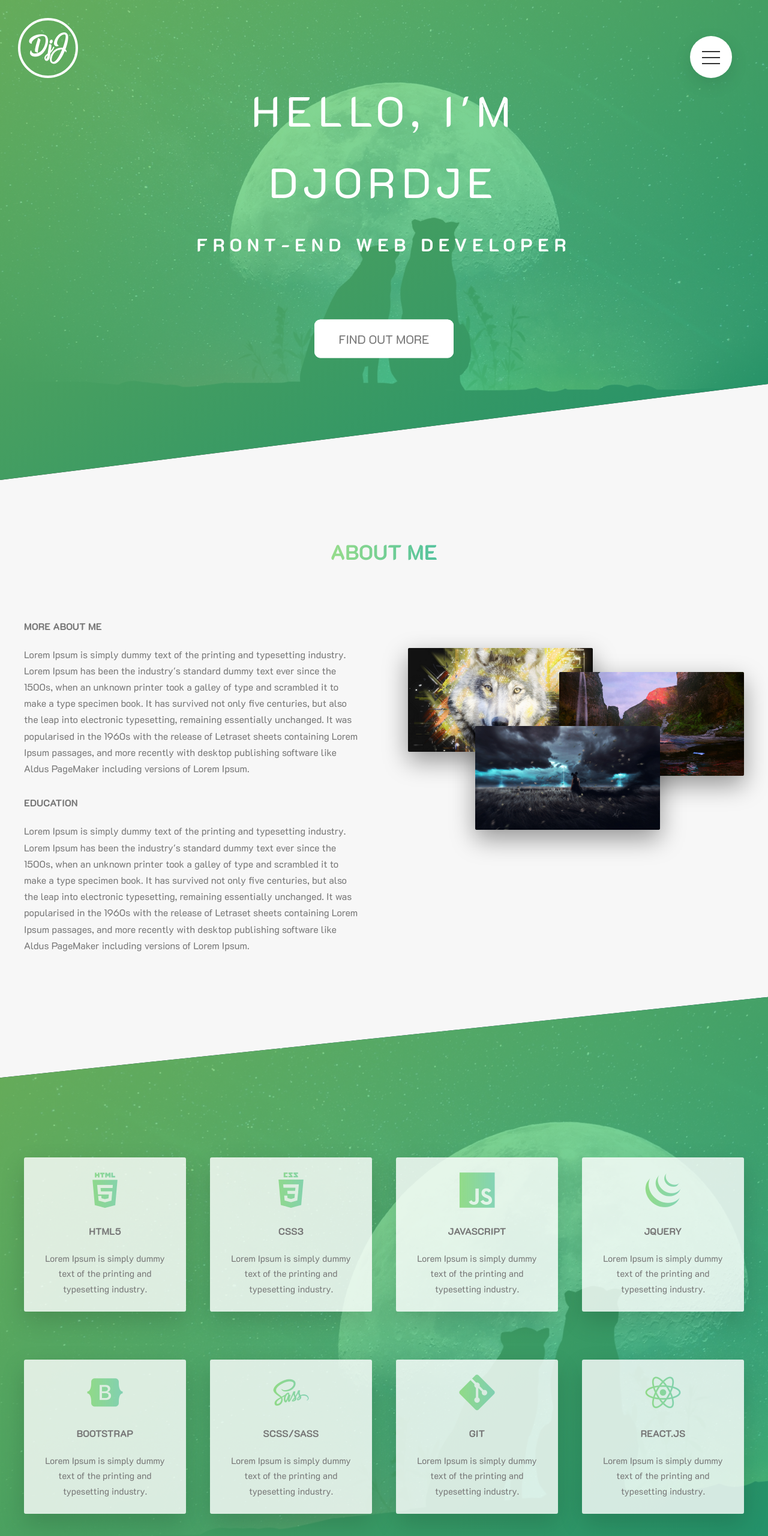
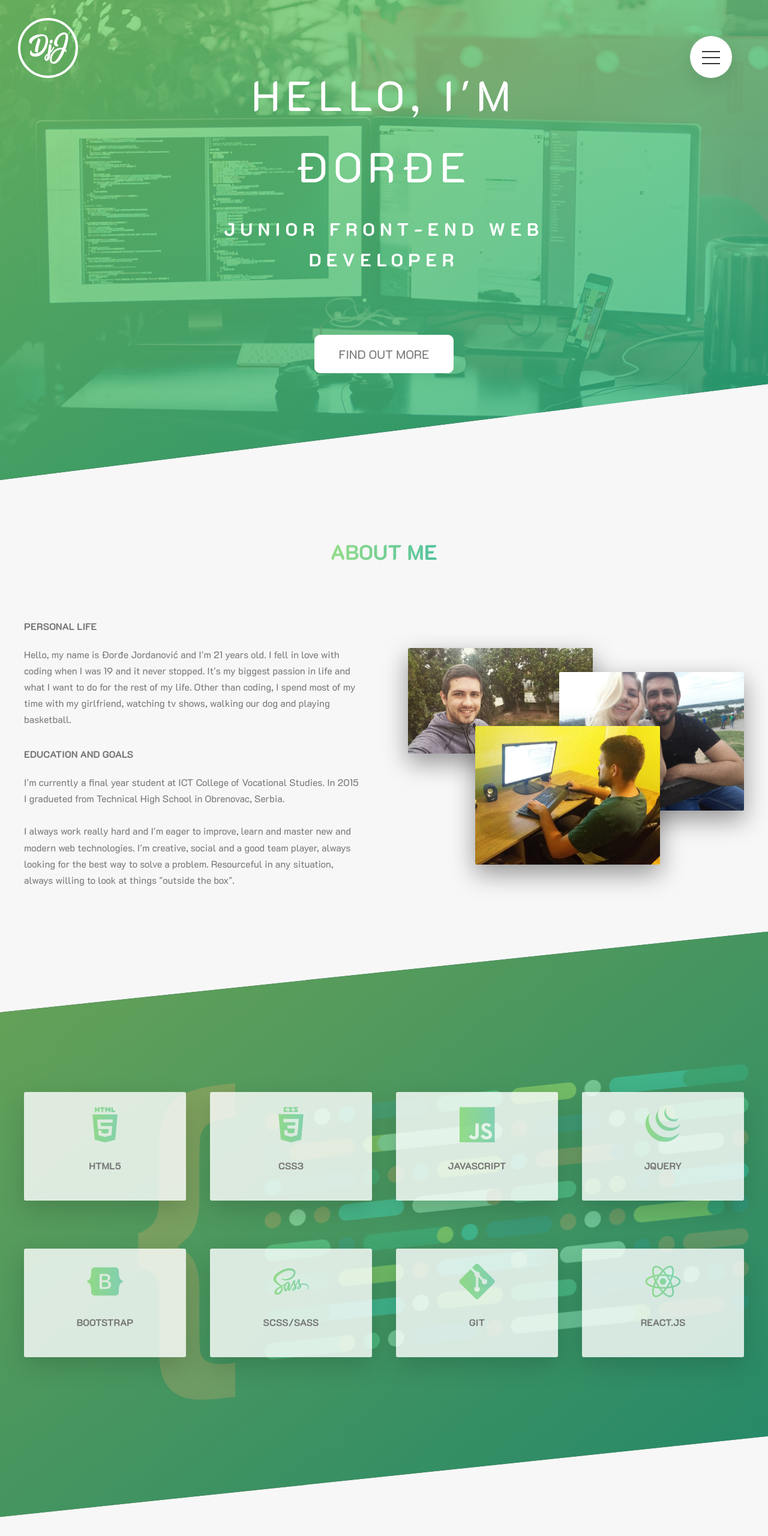
Before and after one commit to DjoleJ/My-portfolio, a plain HTML site: page index.html in a window 1280 px wide. Shown: the top 2560 px of the page at 60% size. Drawn offline with nearby package versions, Linux system fonts and the light colour scheme.

Commit message:
second commit

```diff
--- a/app.js
+++ b/app.js
@@ -0,0 +1,39 @@
+(function() {
+
+
+var html5String = 'Knowledge of HTML5, its modern concepts and semantic structure.';
+var css3String = 'Knowledge of CSS3, responsive design and its modern concepts like CSS Grid, Flexbox, animations and much more.';
+var javascriptString = 'Knowledge of Javascript and modern technologies like ES6, npm, webpack.';
+var jqueryString = 'Knowledge of the JavaScript library jQuery and its core DOM manipulation functionalities.';
+var bootstrapString = 'Knowledge of the front-end framework Bootstrap and its core functionalities like Grid System, responsive design, modal windows, carousels and much more.';
+var sassString = 'Knowledge of CSS preprocessors SCSS and SASS, and its advantages like nesting, variables, mixins, functions and more.';
+var gitString = 'Knowledge of version control system Git and GitHub, and its basic commands like adding, commiting, branching and pushing files to a remote repository.';
+var reactString = 'Basic knowledge of JavaScript framework React, and its components, structures, methods and workflow.';
+
+
+
+var strings = [html5String, css3String, javascriptString, jqueryString, bootstrapString, sassString, gitString, reactString]
+
+
+
+document.getElementById('skills').addEventListener('click', function(e) {
+
+    var target = e.target;
+
+    for(var i = 0; i < 8; i++) {
+
+        if(target.id == ('skill-box-'+(i+1)) || target.parentNode.id == ('skill-box-'+(i+1))) {
+
+            if(document.getElementById('skill-box-p-'+(i+1)).textContent == '' ) {
+                document.getElementById('skill-box-p-'+(i+1)).textContent = strings[i];
+            } else {
+                document.getElementById('skill-box-p-'+(i+1)).textContent = '';
+            }
+        }
+    }
+
+
+
+});
+
+})();
--- a/index.html
+++ b/index.html
@@ -11,7 +11,7 @@
         <link rel="stylesheet" href="https://use.fontawesome.com/releases/v5.3.1/css/all.css" integrity="sha384-mzrmE5qonljUremFsqc01SB46JvROS7bZs3IO2EmfFsd15uHvIt+Y8vEf7N7fWAU" crossorigin="anonymous">
         <link rel="stylesheet" href="https://cdnjs.cloudflare.com/ajax/libs/devicon/2.2/devicon.min.css">
 
-        <title>Djordje Jordanovic</title>
+        <title>Đorđe Jordanović</title>
 
     </head>
     <body>
@@ -24,7 +24,7 @@
 
             <div class="nav-bg">&nbsp;</div>
 
-            <nav class="nav-nav">
+            <nav class="nav-nav" id="nav-nav">
                 <ul class="nav-list">
                     <li class="nav-item"><a class="nav-link" href="#header">Home</a></li>
                     <li class="nav-item"><a class="nav-link" href="#about">About</a></li>
@@ -42,8 +42,8 @@
 
             <div class="header-text-box">
                 <h1 class="header-h">
-                    <span class="header-h-main">Hello, I'm Djordje</span>
-                    <span class="header-h-sub">front-end web developer</span>
+                    <span class="header-h-main">Hello, I'm Đorđe</span>
+                    <span class="header-h-sub">junior front-end web developer</span>
                 </h1>
 
                 <a href="#about" class="btn btn-white btn-animated">Find out more</a>
@@ -57,20 +57,22 @@
                 </div>
                 <div class="row clearfix">
                     <div class="col-1-2">
-                        <h3 class="about-h-3">More about me</h3>
+                        <h3 class="about-h-3">Personal life</h3>
                         <p class="about-p">
-                        Lorem Ipsum is simply dummy text of the printing and typesetting industry. Lorem Ipsum has been the industry's standard dummy text ever since the 1500s, when an unknown printer took a galley of type and scrambled it to make a type specimen book. It has survived not only five centuries, but also the leap into electronic typesetting, remaining essentially unchanged. It was popularised in the 1960s with the release of Letraset sheets containing Lorem Ipsum passages, and more recently with desktop publishing software like Aldus PageMaker including versions of Lorem Ipsum.
+                            Hello, my name is Đorđe Jordanović and I'm 21 years old. I fell in love with coding when I was 19 and it never stopped. It's my biggest passion in life and what I want to do for the rest of my life. Other than coding, I spend most of my time with my girlfriend, watching tv shows, walking our dog and playing basketball.
                         </p>
-                        <h3 class="about-h-3">Education</h3>
+                        <h3 class="about-h-3">Education and goals</h3>
                         <p class="about-p">
-                        Lorem Ipsum is simply dummy text of the printing and typesetting industry. Lorem Ipsum has been the industry's standard dummy text ever since the 1500s, when an unknown printer took a galley of type and scrambled it to make a type specimen book. It has survived not only five centuries, but also the leap into electronic typesetting, remaining essentially unchanged. It was popularised in the 1960s with the release of Letraset sheets containing Lorem Ipsum passages, and more recently with desktop publishing software like Aldus PageMaker including versions of Lorem Ipsum.
+                            I'm currently a final year student at ICT College of Vocational Studies. In 2015 I gradueted from Technical High School in Obrenovac, Serbia.
+                            <br><br>
+                            I always work really hard and I'm eager to improve, learn and master new and modern web technologies. I'm creative, social and a good team player, always looking for the best way to solve a problem. Resourceful in any situation, always willing to look at things "outside the box".
                         </p>
                     </div>
                     <div class="col-1-2">
                         <div class="about-imgs">
-                            <img class="about-img about-img-1" src="img/about-img-1.jpg" alt="my-pic-1">
-                            <img class="about-img about-img-2" src="img/about-img-2.jpg" alt="my-pic-2">
-                            <img class="about-img about-img-3" src="img/about-img-3.jpg" alt="my-pic-3">
+                            <img class="about-img about-img-1" src="img/me-1.jpg" alt="my-pic-1">
+                            <img class="about-img about-img-2" src="img/me-2.jpg" alt="my-pic-2">
+                            <img class="about-img about-img-3" src="img/me-3.jpg" alt="my-pic-3">
                         </div>
                     </div>
                 </div>
@@ -78,61 +80,61 @@
             <section class="skills" id="skills">
                 <div class="row clearfix">
                     <div class="col-1-4">
-                        <div class="skill-box">
+                        <div class="skill-box" id="skill-box-1">
                             <i class="devicon-html5-plain-wordmark"></i>
                             <h3 class="skill-box-h">HTML5</h3>
-                            <p class="skill-box-p">Lorem Ipsum is simply dummy text of the printing and typesetting industry.</p>
+                            <p class="skill-box-p" id="skill-box-p-1"></p>
                         </div>
                     </div>
                     <div class="col-1-4">
-                        <div class="skill-box">
+                        <div class="skill-box" id="skill-box-2">
                             <i class="devicon-css3-plain-wordmark"></i>
                             <h3 class="skill-box-h">CSS3</h3>
-                            <p class="skill-box-p">Lorem Ipsum is simply dummy text of the printing and typesetting industry.</p>
+                            <p class="skill-box-p" id="skill-box-p-2"></p>
                         </div>
                     </div>
                     <div class="col-1-4">
-                        <div class="skill-box">
+                        <div class="skill-box" id="skill-box-3">
                             <i class="devicon-javascript-plain"></i>
                             <h3 class="skill-box-h">JavaScript</h3>
-                            <p class="skill-box-p">Lorem Ipsum is simply dummy text of the printing and typesetting industry.</p>
+                            <p class="skill-box-p" id="skill-box-p-3"></p>
                         </div>
                     </div>
                     <div class="col-1-4">
-                        <div class="skill-box">
+                        <div class="skill-box" id="skill-box-4">
                             <i class="devicon-jquery-plain"></i>
                             <h3 class="skill-box-h">jQuery</h3>
-                            <p class="skill-box-p">Lorem Ipsum is simply dummy text of the printing and typesetting industry.</p>
+                            <p class="skill-box-p" id="skill-box-p-4"></p>
                         </div>
                     </div>
                 </div>
                 <div class="row clearfix">
                     <div class="col-1-4">
-                        <div class="skill-box">
+                        <div class="skill-box" id="skill-box-5">
                             <i class="devicon-bootstrap-plain"></i>
                             <h3 class="skill-box-h">Bootstrap</h3>
-                            <p class="skill-box-p">Lorem Ipsum is simply dummy text of the printing and typesetting industry.</p>
+                            <p class="skill-box-p" id="skill-box-p-5"></p>
                         </div>
                     </div>
                     <div class="col-1-4">
-                        <div class="skill-box">
+                        <div class="skill-box" id="skill-box-6">
                             <i class="devicon-sass-original"></i>
                             <h3 class="skill-box-h">SCSS/Sass</h3>
-                            <p class="skill-box-p">Lorem Ipsum is simply dummy text of the printing and typesetting industry.</p>
+                            <p class="skill-box-p" id="skill-box-p-6"></p>
                         </div>
                     </div>
                     <div class="col-1-4">
-                        <div class="skill-box">
+                        <div class="skill-box" id="skill-box-7">
                             <i class="devicon-git-plain"></i>
                             <h3 class="skill-box-h">Git</h3>
-                            <p class="skill-box-p">Lorem Ipsum is simply dummy text of the printing and typesetting industry.</p>
+                            <p class="skill-box-p" id="skill-box-p-7"></p>
                         </div>
                     </div>
                     <div class="col-1-4">
-                        <div class="skill-box">
+                        <div class="skill-box" id="skill-box-8">
                             <i class="devicon-react-plain"></i>
                             <h3 class="skill-box-h">React.js</h3>
-                            <p class="skill-box-p">Lorem Ipsum is simply dummy text of the printing and typesetting industry.</p>
+                            <p class="skill-box-p" id="skill-box-p-8"></p>
                         </div>
                     </div>
                 </div>
@@ -316,7 +318,7 @@
                                 </div>
                                 <div class="card-text">
                                     <span class="card-text-span">
-                                        New project awaiting
+                                        New project coming!
                                     </span>
 
                                 </div>
@@ -331,7 +333,7 @@
                             <div class="card-side card-side-back">
                                 <div class="card-back-desc">
                                     <p class="card-back-p">
-
+                                        Coming soon!
 
                                     </p>
                                     <a href="#" class="card-back-btn btn btn-white">Check it out!</a>
@@ -390,10 +392,10 @@
                     <div class="footer-nav">
                         <ul class="footer-nav-ul">
                             <li class="footer-nav-li"><a class="footer-nav-a" href="#">Home</a></li>
-                            <li class="footer-nav-li"><a class="footer-nav-a" href="#">About me</a></li>
-                            <li class="footer-nav-li"><a class="footer-nav-a" href="#">Skills</a></li>
-                            <li class="footer-nav-li"><a class="footer-nav-a" href="#">Projects</a></li>
-                            <li class="footer-nav-li"><a class="footer-nav-a" href="#">Contact</a></li>
+                            <li class="footer-nav-li"><a class="footer-nav-a" href="#about">About me</a></li>
+                            <li class="footer-nav-li"><a class="footer-nav-a" href="#skills">Skills</a></li>
+                            <li class="footer-nav-li"><a class="footer-nav-a" href="#projects">Projects</a></li>
+                            <li class="footer-nav-li"><a class="footer-nav-a" href="#contact">Contact</a></li>
                         </ul>
                     </div>
                 </div>
--- a/style.css
+++ b/style.css
@@ -44,7 +44,7 @@ body {
 
 .header {
     height: 100vh;
-    background-image: linear-gradient(to bottom right, rgba(126, 213, 111, 0.8), rgba(40, 180, 133, 0.8)), url(img/bg.jpg);
+    background-image: linear-gradient(to bottom right, rgba(126, 213, 111, 0.8), rgba(40, 180, 133, 0.8)), url(img/room.jpg);
     background-size: cover;
     background-position: top;
     clip-path: polygon(0 0, 100% 0, 100% 80vh, 0 100%);
@@ -334,7 +334,7 @@ body {
 
 .skills {
     padding: 20rem 0;
-    background-image: linear-gradient(to bottom right, rgba(126, 213, 111, 0.8), rgba(40, 180, 133, 0.8)), url(img/bg.jpg);
+    background-image: linear-gradient(to bottom right, rgba(126, 213, 111, 0.7), rgba(40, 180, 133, 0.7)), url(img/skills-bg.jpg);
     background-size: cover;
     transform: skewY(-6deg);
     margin-top: -11rem;
@@ -362,6 +362,7 @@ body {
 
 .skill-box:hover {
     transform: scale(1.05) translateY(-1.5rem);
+    cursor: pointer;
 }
 
 .skill-box i {
@@ -541,8 +542,9 @@ body {
                         rgba(255,255,255, .9) 0%,
                         rgba(255,255,255, .9) 50%,
                         transparent 50%),
-                        url(img/bg.jpg);
+                        url(img/contact-bg.jpg);
     background-size: cover;
+    background-position: right;
     border-radius: 3px;
     box-shadow: 0 1.5rem 4rem rgba(0,0,0, .15);
 
@@ -733,6 +735,8 @@ body {
 
 
 }
+
+
 
 .nav-list {
     position: absolute;
```
Also changed, not shown: img/about-img-1.jpg (deleted), img/about-img-2.jpg (deleted), img/about-img-3.jpg (deleted), img/bg.jpg (deleted), img/contact-bg.jpg (added), img/me-1.jpg (added), img/me-2.jpg (added), img/me-3.jpg (added), img/room.jpg (added), img/skills-bg.jpg (added).
